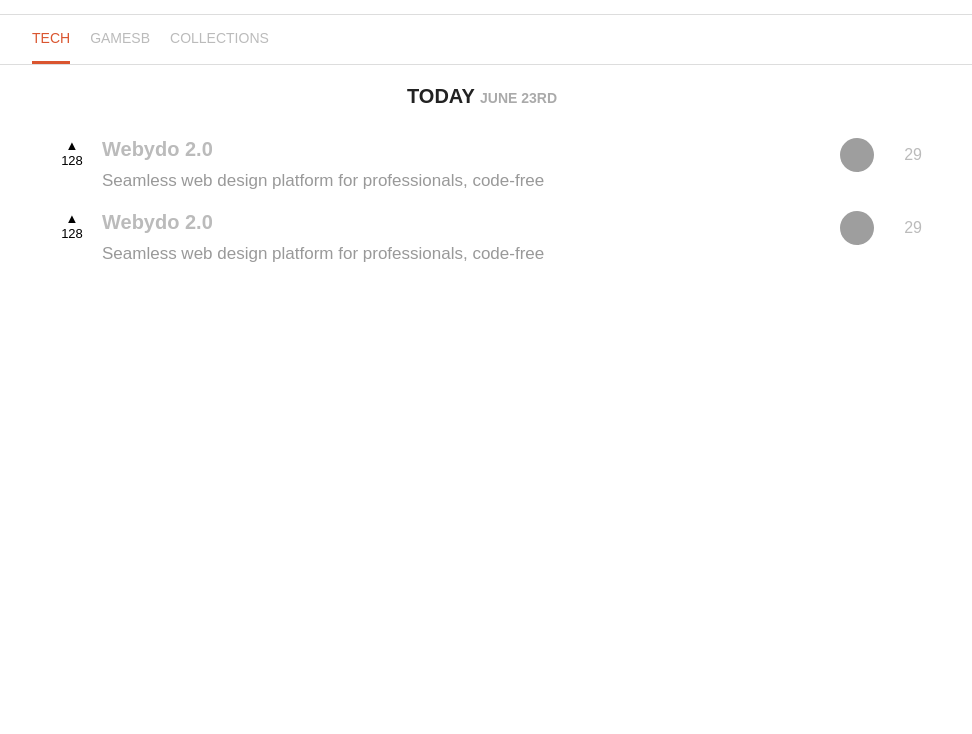
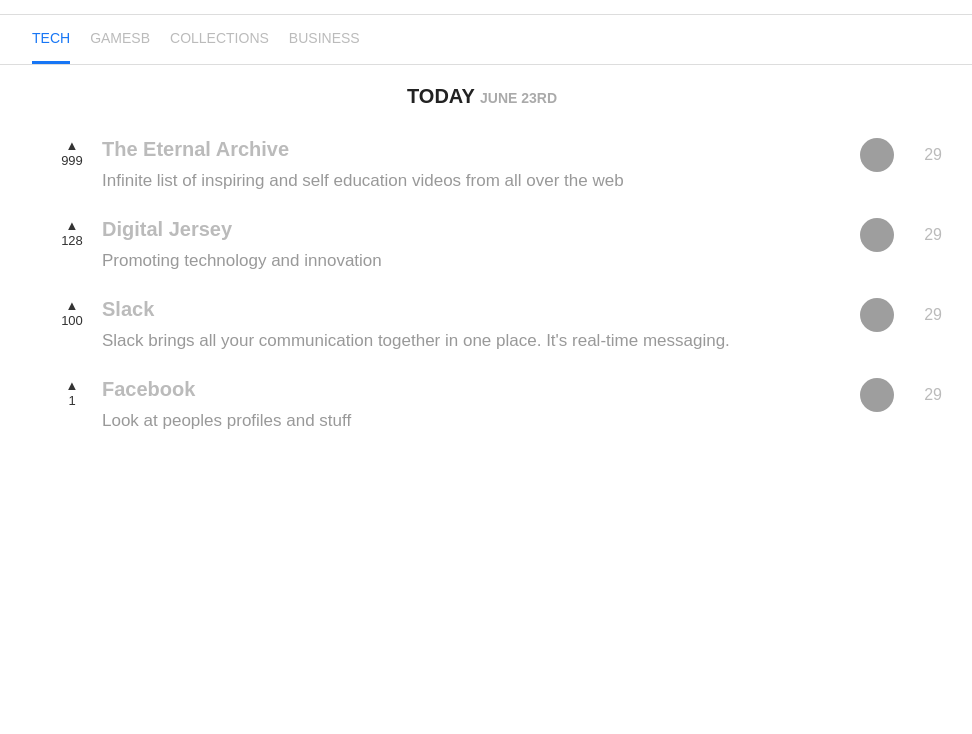
Before and after one commit to JClackett/Product-Hunt, a plain HTML site: page index.html in a window 1280 px wide. Shown: the part 66-800 px from the top of the page, without its empty margins (158-1130 px from the left). Drawn offline with Linux system fonts and the light colour scheme; grey boxes are pictures that could not be loaded.

Commit message:
updating

```diff
--- a/index.html
+++ b/index.html
@@ -39,9 +39,10 @@
       <div class="content-wrap">
 
         <ul class="main-nav-links group">
-          <li class="active">Tech</li>
-          <li>Games&beta;</li>
-          <li>Collections</li>
+          <a href="#"><li class="active" id="tech">Tech</li></a>
+          <a href="#"><li id="games">Games&beta;</li></a>
+          <a href="#"><li id="collections">Collections</li></a>
+         <a href="#"> <li id="business">Business</li></a>
         </ul>
 
       </div>
@@ -60,15 +61,21 @@
           <h2>Today <span class="subtext">June 23rd</span></h2>
         </header>
 
+
+
+
         <div class="post group">
-          <div class="vote-wrap">
-            &#9650;
-            <br>
-            <span class="votes">128</span>
+          <a href="#"><div class="vote-wrap">
+              &#9650;
+             <br>
+              <span class="votes">999</span>
           </div>
+          </a>
           <div class="post-content">
-            <h3 class="post-title">Webydo 2.0</h3>
-            <p class="post-description">Seamless web design platform for professionals, code-free</p>
+            <a href="http://www.TheEternalArchive.com" onclick="window.open(this.href); return false;">
+              <h3 class="post-title">The Eternal Archive </h3>
+            </a>
+              <p class="post-description">Infinite list of inspiring and self education videos from all over the web</p>
           </div>
           <div class="post-meta">
             <span class="post-comments">29</span>
@@ -78,14 +85,17 @@
         </div>
 
         <div class="post group">
-          <div class="vote-wrap">
-            &#9650;
-            <br>
-            <span class="votes">128</span>
+          <a href="#"><div class="vote-wrap">
+              &#9650;
+             <br>
+              <span class="votes">128</span>
           </div>
+          </a>
           <div class="post-content">
-            <h3 class="post-title">Webydo 2.0</h3>
-            <p class="post-description">Seamless web design platform for professionals, code-free</p>
+            <a href="http://www.TheEternalArchive.com" onclick="window.open(this.href); return false;">
+              <h3 class="post-title">Digital Jersey</h3>
+            </a>
+              <p class="post-description">Promoting technology and innovation</p>
           </div>
           <div class="post-meta">
             <span class="post-comments">29</span>
@@ -93,6 +103,49 @@
             <img src="https://gravatar.com/avatar/28683d49924b65a841927ca2ab239ec2.png" alt="post-creator" class="post-creator">
           </div>
         </div>
+
+        <div class="post group">
+          <a href="#"><div class="vote-wrap">
+              &#9650;
+             <br>
+              <span class="votes">100</span>
+          </div>
+          </a>
+          <div class="post-content">
+            <a href="http://www.TheEternalArchive.com" onclick="window.open(this.href); return false;">
+              <h3 class="post-title">Slack</h3>
+            </a>
+              <p class="post-description">Slack brings all your communication together in one place. It's real-time messaging.</p>
+          </div>
+          <div class="post-meta">
+            <span class="post-comments">29</span>
+
+            <img src="https://gravatar.com/avatar/28683d49924b65a841927ca2ab239ec2.png" alt="post-creator" class="post-creator">
+          </div>
+        </div>
+
+
+        <div class="post group">
+          <a href="#"><div class="vote-wrap">
+              &#9650;
+             <br>
+              <span class="votes">1</span>
+          </div>
+          </a>
+          <div class="post-content">
+            <a href="http://www.TheEternalArchive.com" onclick="window.open(this.href); return false;">
+              <h3 class="post-title">Facebook</h3>
+            </a>
+              <p class="post-description">Look at peoples profiles and stuff</p>
+          </div>
+          <div class="post-meta">
+            <span class="post-comments">29</span>
+
+            <img src="https://gravatar.com/avatar/28683d49924b65a841927ca2ab239ec2.png" alt="post-creator" class="post-creator">
+          </div>
+        </div>
+
+
 
       </section>
 
--- a/style.css
+++ b/style.css
@@ -8,6 +8,12 @@ html {
 }
 body {
       font-size: 1.6rem;
+}
+
+
+a  {
+      text-decoration: none;
+      color: #BBB;
 }
 
 
@@ -32,7 +38,7 @@ body {
 .logo h1 {
       margin: 0;
       font-size: 1.8rem;
-      color: #DA552F;
+      color: #1776F5;
       line-height: 40px;
 }
 .logo:before {
@@ -45,7 +51,7 @@ body {
       text-align: center;
       content: 'P';
       color: white;
-      background: #DA552F;
+      background:#1776F5;
       -webkit-border-radius: 50%;
       border-radius: 50%;
 
@@ -62,7 +68,7 @@ body {
       line-height: 40px;
 }
 .login:hover {
-      color: #DA552F;
+      color: #1776F5;
 }
 .add-new-post {
       margin-top: 5px;
@@ -74,10 +80,10 @@ body {
       line-height: 30px;
       text-align: center;
       color: white;
-      background: #DA552F;
+      background: #1776F5;
       -webkit-border-radius: 50%;
       border-radius: 50%;
-      text-decoration: none;r
+      text-decoration: none;
 }
 
 
@@ -100,13 +106,36 @@ body {
       margin-right: 20px;
       padding: 15px 0;
 }
-.main-nav-links li.active,
-.main-nav-links li:hover {
-      color: #DA552F;
-      border-bottom: 3px solid #DA552F;
+
+
+.main-nav-links li a {
+      text-decoration: none;
+}
+.main-nav-links li.active {
+      color: #1776F5;
+      border-bottom: 3px solid #1776F5;
 }
 
 
+#tech:hover {
+      color: #1776F5;
+      border-bottom: 3px solid #1776F5;
+}
+
+#games:hover {
+      color:#50B948;
+      border-bottom: 3px solid #50B948;
+}
+
+#collections:hover {
+      color: #CC55F6;
+      border-bottom: 3px solid #CC55F6;
+}
+
+#business:hover {
+      color:#FF0016;
+      border-bottom: 3px solid #FF0016;
+}
 
 .day-header {
       text-align: center;
@@ -126,9 +155,11 @@ body {
 
 .post {
       padding: 10px;
-      /*background: red;*/
+      height:60px;
+      width:100%;
 }
 .post:hover {
+      -webkit-transition:ease-in all 200ms;
       background: #EEE;
       -webkit-border-radius: 5px;
       border-radius: 5px;
@@ -136,12 +167,30 @@ body {
 .vote-wrap {
       font-size: 1.3rem;
       width: 60px;
+      height:100%;
       float: left;
       text-align: center;
+      color:#333;
+}
+
+.vote-wrap:hover {
+      -webkit-transition:ease-in all 200ms;
+      font-size :1.495rem;
+      color:#1478ED;
 }
 .post-content {
       float: left;
 }
+
+.post-content a {
+      text-decoration: none;
+}
+
+.post-content a :hover {
+      text-decoration: underline;
+       color: #BBB;
+}
+
 .post-title {
       color: #BBB;
       font-size: 2rem;
@@ -158,6 +207,7 @@ body {
 }
 .post-creator {
       -webkit-border-radius: 50%;
+      margin : auto;
       border-radius: 50%;
       width: 34px;
       height: 34px;
```
